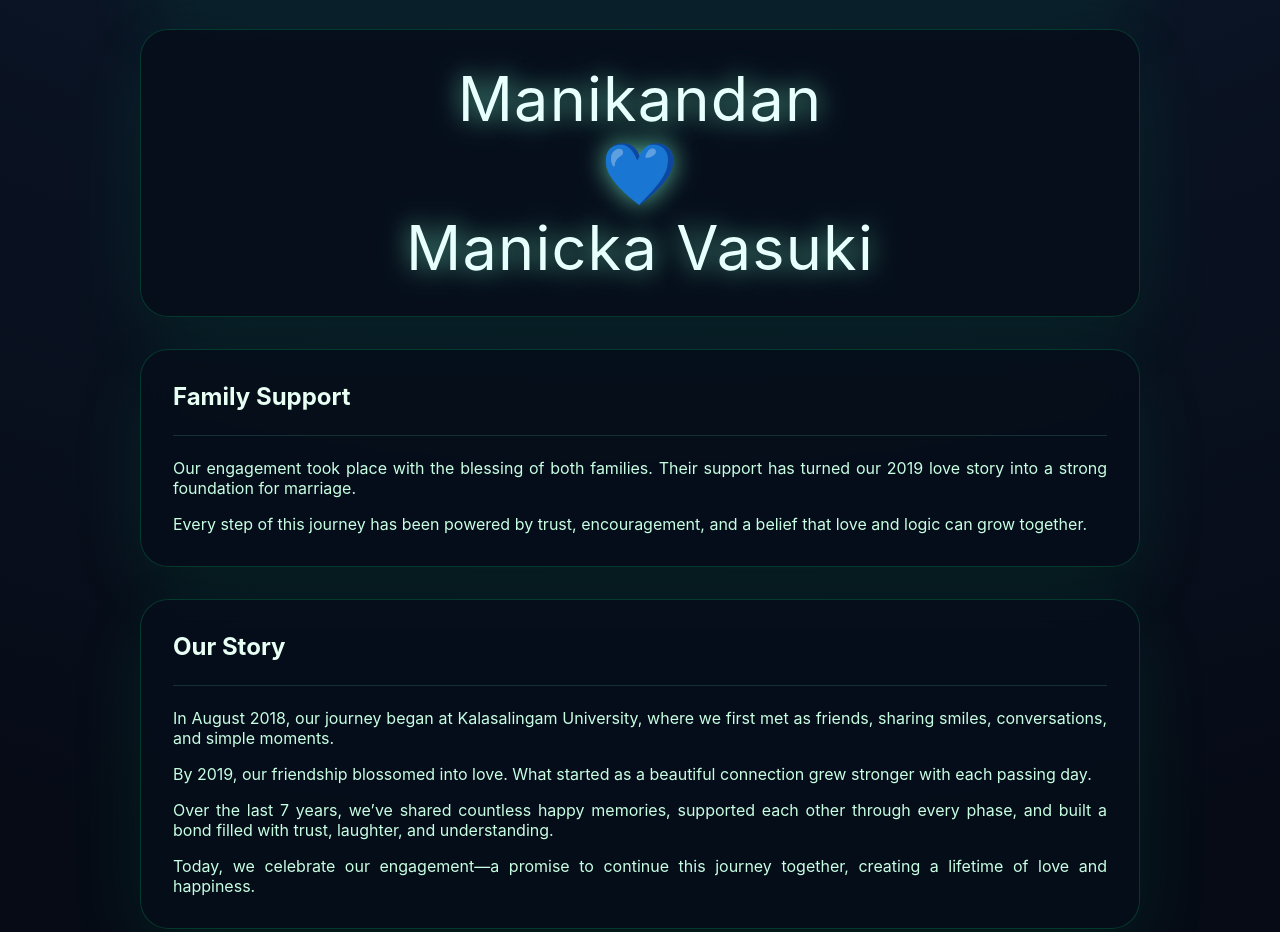
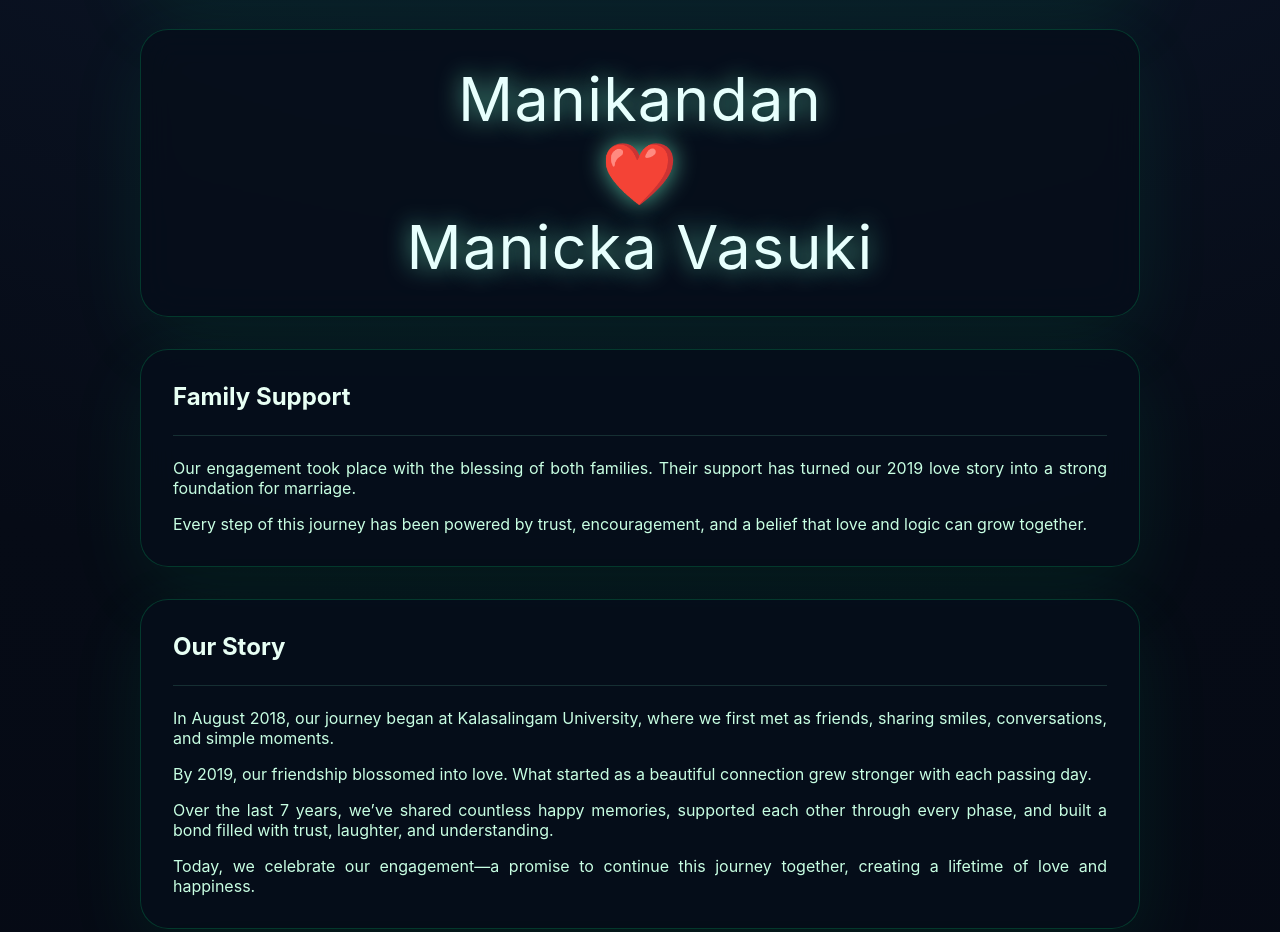
Before and after one commit to MManikandanMCA/Engagement, a plain HTML site: page index.html in a window 1280 px wide. Shown: the part 1370-2302 px from the top of the page. Drawn offline with Linux system fonts and the light colour scheme.

Commit message:
remove galery

```diff
--- a/index.html
+++ b/index.html
@@ -786,7 +786,7 @@
     </section>
 
     <section class="section-box">
-      <div class="names">Manikandan <br>💙<br> Manicka Vasuki</div>
+      <div class="names">Manikandan <br>❤️<br> Manicka Vasuki</div>
     </section>
 
     <section class="section-box">
@@ -903,7 +903,7 @@
       </div>
     </section>
 
-    <section class="section-box gallery-section">
+    <!-- <section class="section-box gallery-section">
       <div class="gallery-card">
         <div class="gallery-header">
           <h1>Photo Gallery</h1>
@@ -917,7 +917,7 @@
           <div class="gallery-note"></div>
         </div>
       </div>
-    </section>
+    </section> -->
   </main>
   <footer class="page-footer">
     <p>/* Built with <span>♥</span> by the groom — because even love deserves clean code. */</p>
```
